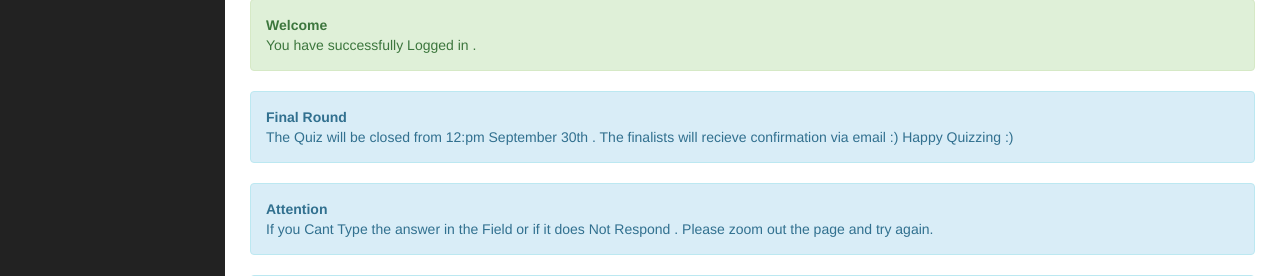
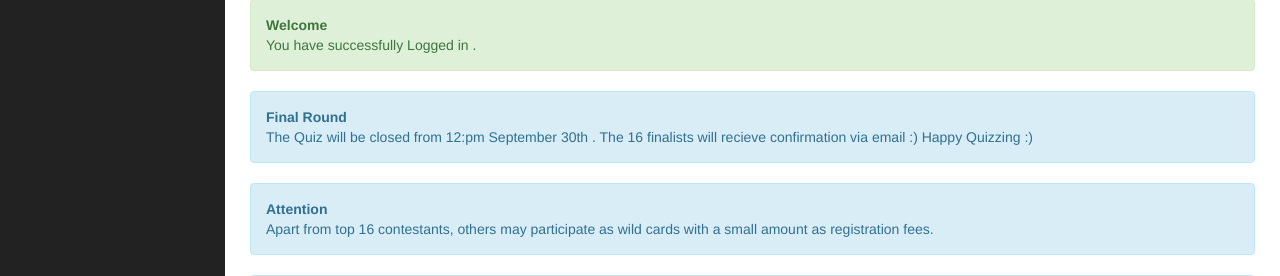
Before and after one commit to vigneshhari/cygnus, a Django app: template quiz/templates/dash.html in a window 1280 px wide. Shown: the part 227-503 px from the top of the page. Run offline with Django 3.2, Linux system fonts and the light colour scheme; the template is opened without the code that fills it, so the values that code supplies are empty; some libraries are stand-ins or nearby versions.

Commit message:
all done

```diff
--- a/quiz/templates/dash.html
+++ b/quiz/templates/dash.html
@@ -65,10 +65,10 @@
                     <strong>Welcome {{name}}</strong><br> You have successfully Logged in .
                 </div>
                 <div class="alert alert-info">
-                    <strong>Final Round </strong><br> The Quiz will be closed from 12:pm September 30th . The finalists will recieve confirmation via email :) Happy Quizzing :)
+                    <strong>Final Round </strong><br> The Quiz will be closed from 12:pm September 30th . The 16 finalists will recieve confirmation via email :) Happy Quizzing :)
                 </div>
                 <div class="alert alert-info">
-                    <strong>Attention</strong><br> If you Cant Type the answer in the Field or if it does Not Respond . Please zoom out the page and try again.
+                    <strong>Attention</strong><br> Apart from top 16 contestants, others may participate as wild cards with a small amount as registration fees.
                 </div>
                 <div class="alert alert-info">
                     <strong>Your Current Score is </strong> {{score}} <strong> points</strong>
```
